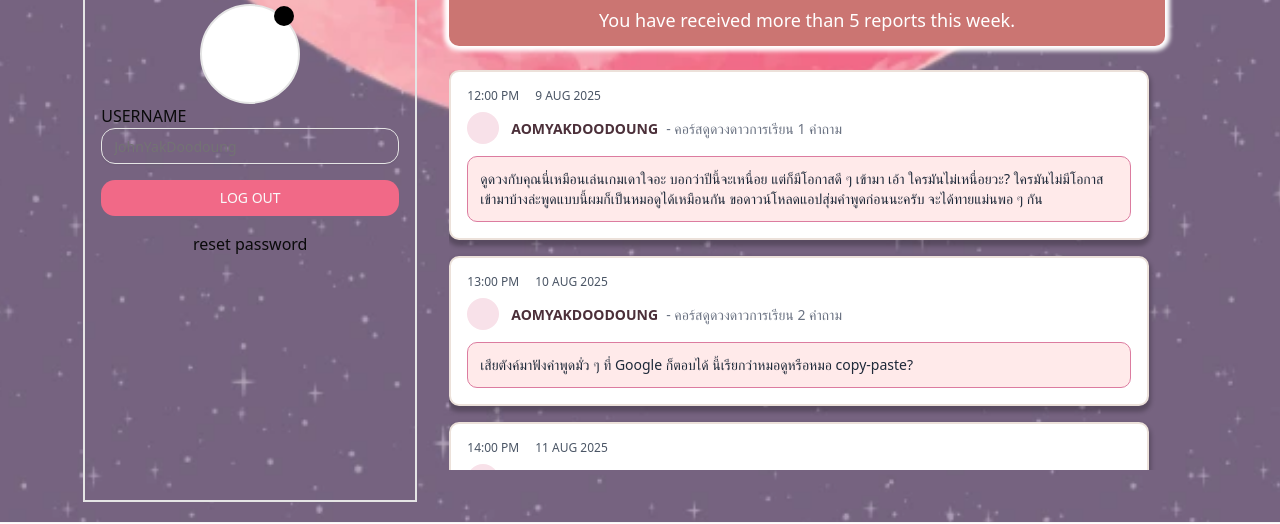
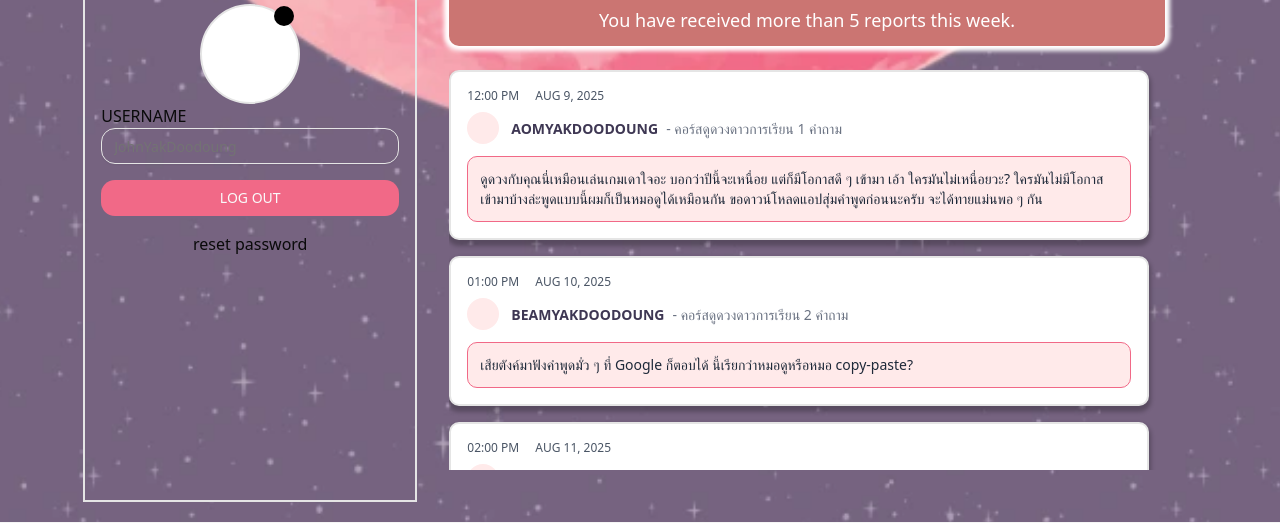
Before and after one commit to DooDoung/doo-doung-frontend, a Next.js app: page /account/prophet/report in a window 1280 px wide. Shown: the part 275-799 px from the top of the page. Built offline with nearby package versions, Linux system fonts and the light colour scheme.

Commit message:
update: account prophet report page

```diff
--- a/src/auth.config.ts
+++ b/src/auth.config.ts
@@ -1,6 +1,7 @@
 // auth.config.ts
+import type { NextAuthOptions } from "next-auth";
 import Credentials from "next-auth/providers/credentials";
-import type { NextAuthOptions } from "next-auth";
+
 import { devAccounts, useMock } from "@/mock-auth";
 
 export default {
--- a/src/auth.ts
+++ b/src/auth.ts
@@ -1,5 +1,6 @@
 // auth.ts
 import NextAuth from "next-auth";
+
 import authConfig from "@/auth.config";
 import { refreshAccessToken } from "@/mock-auth";
 
--- a/src/components/account/Report/ReportItem.tsx
+++ b/src/components/account/Report/ReportItem.tsx
@@ -4,30 +4,41 @@ type ReportItemProps = {
   report: Report;
 };
 
-const ReportItem = ({ report }: ReportItemProps) => (
-  <div className="rounded-[10px] border-2 border-[#ECE1DA] bg-white p-4 shadow-[0_4px_4px_2px_rgba(0,0,0,0.25)]">
+const ReportItem = ({ report }: ReportItemProps) => {
+
+  const timeString = report.timestamp.toLocaleTimeString('en-US', {
+    hour: '2-digit',
+    minute: '2-digit',
+    hour12: true,
+  });
+
+  const dateString = report.timestamp.toLocaleDateString('en-US', {
+    day: 'numeric',
+    month: 'short',
+    year: 'numeric',
+  }).toUpperCase();
+
+  return (
+    <div className="rounded-[10px] border-2 border-cream bg-white p-4 shadow-[0_4px_4px_2px_rgba(0,0,0,0.25)]">
 
       <div className="flex items-center text-xs text-gray-600 mb-2">
-      <span className="mr-4">{report.timestamp.split(' | ')[0]}</span>
-      <span>{report.timestamp.split(' | ')[1]}</span>
+        <span className="mr-4">{timeString}</span>
+        <span>{dateString}</span>
       </div>
 
       <div className="flex items-center flex-wrap mb-3">
-
-      <div className="w-8 h-8 rounded-full bg-[#F8E1E9] mr-3 flex-shrink-0">
-      </div>
-
+        <div className="w-8 h-8 rounded-full bg-primary-250 mr-3 flex-shrink-0"></div>
         <div>
-        <span className="font-chakra text-sm font-bold text-[#4B2F39]">{report.user}</span>
+          <span className="font-chakra text-sm font-bold text-neutral-black">{report.user}</span>
           <span className="font-chakra text-sm text-gray-500 ml-2">- {report.title}</span>
         </div>
       </div>
 
-    <div className="rounded-[10px] border border-[#DC7CA0] bg-[#FFEAEA] p-3">
+      <div className="rounded-sm border border-primary bg-primary-250 p-3">
         <p className="font-chakra text-sm text-gray-800">{report.content}</p>
       </div>
-
     </div>
   );
+};
 
 export default ReportItem;
--- a/src/components/account/Report/WarningBanner.tsx
+++ b/src/components/account/Report/WarningBanner.tsx
@@ -5,7 +5,7 @@ type WarningBannerProps = {
 };
 
 const WarningBanner = ({ threshold }: WarningBannerProps): React.ReactElement => (
-  <div className="bg-[#CB7572] text-white px-6 py-3 rounded-[10px] mb-6 text-center shadow-[0_0_4px_5px_#FFF]">
+  <div className="bg-error text-white px-6 py-3 rounded-sm mb-6 text-center shadow-[0_0_4px_5px_#FFF]">
     <p className="font-chakra text-2xl">! WARNING !</p>
     <p className="font-chakra text-lg">You have received more than {threshold} reports this week.</p>
   </div>
--- a/src/constants/reportConstants.ts
+++ b/src/constants/reportConstants.ts
@@ -1,53 +1,54 @@
 export interface Report {
   id: number;
-  timestamp: string;
+  timestamp: Date;
   user: string;
   title: string;
   content: string;
 }
+
 
 export const WARNING_THRESHOLD: number = 5;
 
 export const mockReports: Report[] = [
   {
     id: 1,
-    timestamp: "12:00 PM | 9 AUG 2025",
+    timestamp: new Date('2025-08-09T12:00:00'),
     user: "AOMYAKDOODOUNG",
     title: "คอร์สดูดวงดาวการเรียน 1 คำถาม",
     content: "ดูดวงกับคุณนี่เหมือนเล่นเกมเดาใจอะ บอกว่าปีนี้จะเหนื่อย แต่ก็มีโอกาสดี ๆ เข้ามา เอ้า ใครมันไม่เหนื่อยวะ? ใครมันไม่มีโอกาสเข้ามาบ้างล่ะพูดแบบนี้ผมก็เป็นหมอดูได้เหมือนกัน ขอดาวน์โหลดแอปสุ่มคำพูดก่อนนะครับ จะได้ทายแม่นพอ ๆ กัน",
   },
   {
     id: 2,
-    timestamp: "13:00 PM | 10 AUG 2025",
-    user: "AOMYAKDOODOUNG",
+    timestamp: new Date('2025-08-10T13:00:00'),
+    user: "BEAMYAKDOODOUNG",
     title: "คอร์สดูดวงดาวการเรียน 2 คำถาม",
     content: "เสียตังค์มาฟังคำพูดมั่ว ๆ ที่ Google ก็ตอบได้ นี้เรียกว่าหมอดูหรือหมอ copy-paste?",
   },
   {
     id: 3,
-    timestamp: "14:00 PM | 11 AUG 2025",
-    user: "AOMYAKDOODOUNG",
+    timestamp: new Date('2025-08-11T14:00:00'),
+    user: "NEENYAKDOODOUNG",
     title: "คอร์สดูดวงดาวการเรียน 3 คำถาม",
     content: "โอ้โห ดวงที่ให้มาเป๊ะจริง ๆ เลยนะคะ เป๊ะจนจับฉลากก็ได้คำตอบแบบเดียวกัน!",
   },
   {
     id: 4,
-    timestamp: "15:00 PM | 12 AUG 2025",
-    user: "AOMYAKDOODOUNG",
+    timestamp: new Date('2025-08-12T15:00:00'),
+    user: "CHINCHINYAKDOODOUNG",
     title: "คอร์สดูดวงดาวการเรียน 4 คำถาม",
     content: "รายงานเรื่องที่ 4...",
   },
   {
     id: 5,
-    timestamp: "16:00 PM | 13 AUG 2025",
-    user: "AOMYAKDOODOUNG",
+    timestamp: new Date('2025-08-13T16:00:00'),
+    user: "PRIMYAKDOODOUNG",
     title: "คอร์สดูดวงดาวการเรียน 5 คำถาม",
     content: "รายงานเรื่องที่ 5...",
   },
   {
     id: 6,
-    timestamp: "17:00 PM | 14 AUG 2025",
-    user: "AOMYAKDOODOUNG",
+    timestamp: new Date('2025-08-14T17:00:00'),
+    user: "FLOOKYAKDOODOUNG",
     title: "คอร์สดูดวงดาวการเรียน 6 คำถาม",
     content: "รายงานเรื่องที่ 6... รายงานนี้ทำให้เกิน 5 แล้ว!",
   },
```
Also changed, not shown: src/pages/account/prophet/report.tsx (+3 -4 lines). Lines whose indentation alone changed are shown as unchanged.
